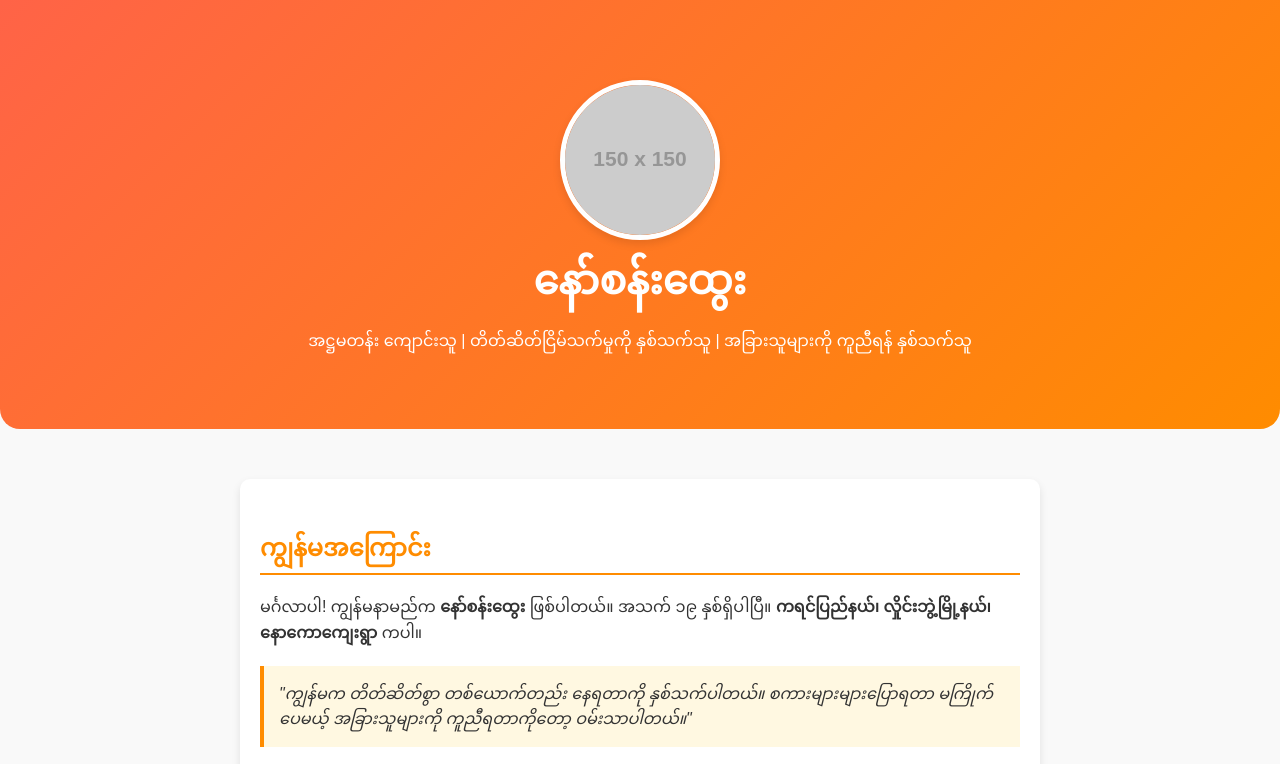
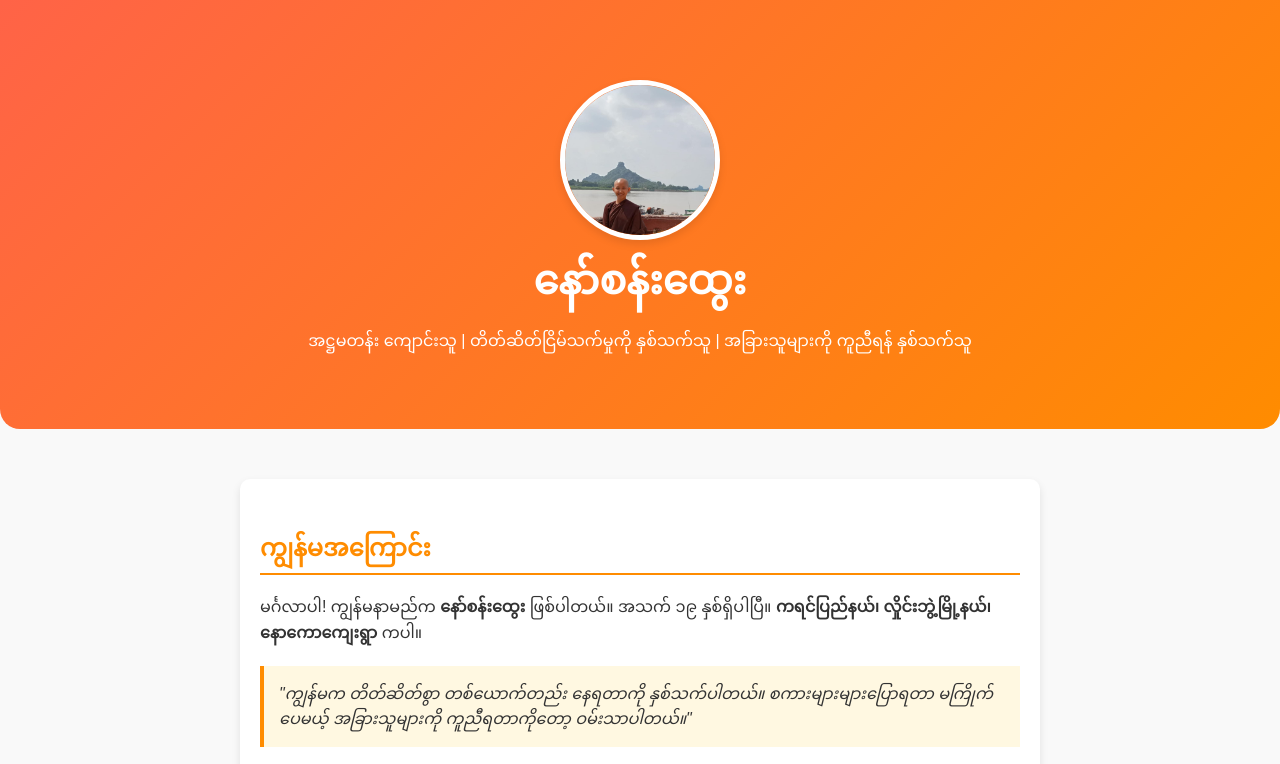
Before and after one commit to NawSanHtwe/NawSanHtwe.github.io, a plain HTML site: page index.html in a window 1280 px wide. Shown: the top 764 px of the page. Drawn offline with Linux system fonts and the light colour scheme; placeholder pictures from the web are drawn by us.

Commit message:
change image

```diff
--- a/index.html
+++ b/index.html
@@ -120,7 +120,7 @@
 <body>
     <header>
         <div class="container">
-            <img src="https://via.placeholder.com/150" alt="Profile Picture" class="profile-img">
+            <img src="photo_2025-05-15_19-44-31.jpg" alt="Profile Picture" class="profile-img">
             <h1>နော်စန်းထွေး</h1>
             <p>အဋ္ဌမတန်း ကျောင်းသူ | တိတ်ဆိတ်ငြိမ်သက်မှုကို နှစ်သက်သူ | အခြားသူများကို ကူညီရန် နှစ်သက်သူ</p>
         </div>
```
Also changed, not shown: photo_2025-05-15_19-44-31.jpg (added), 1 other file.
